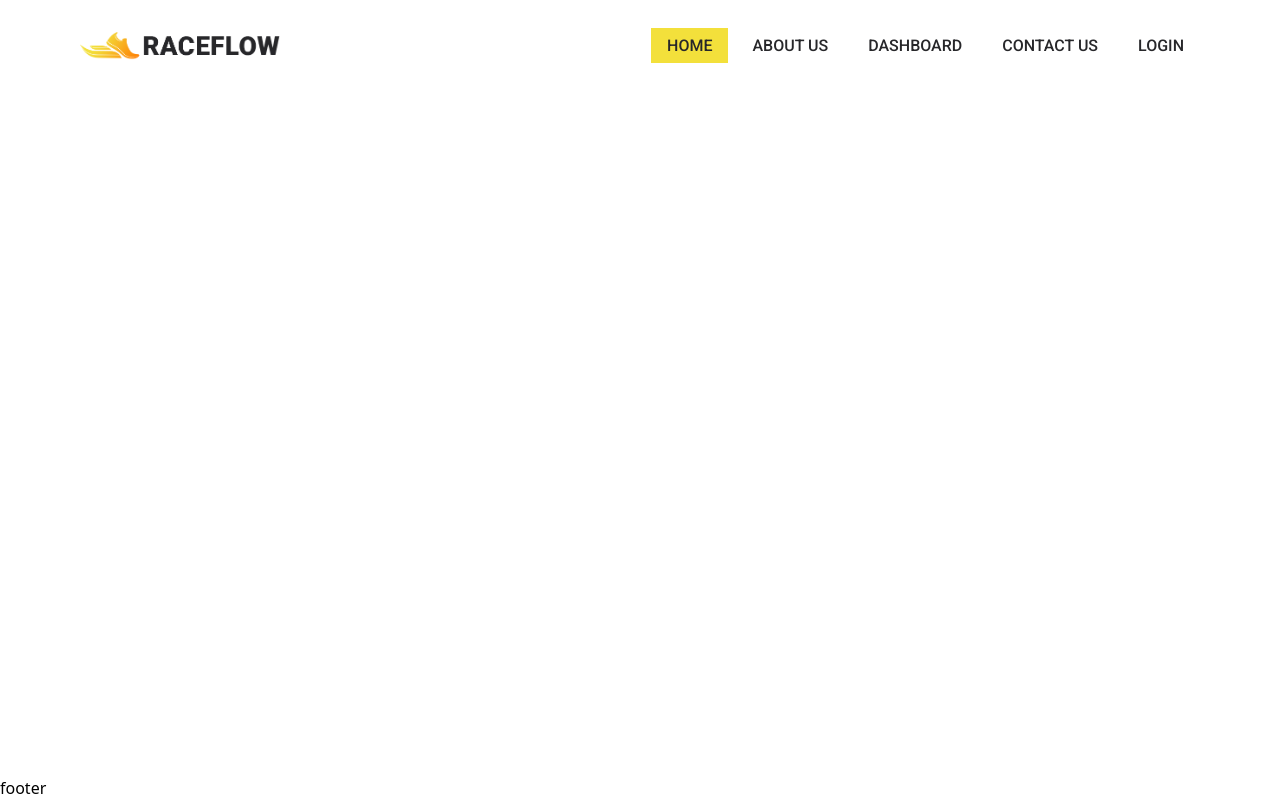
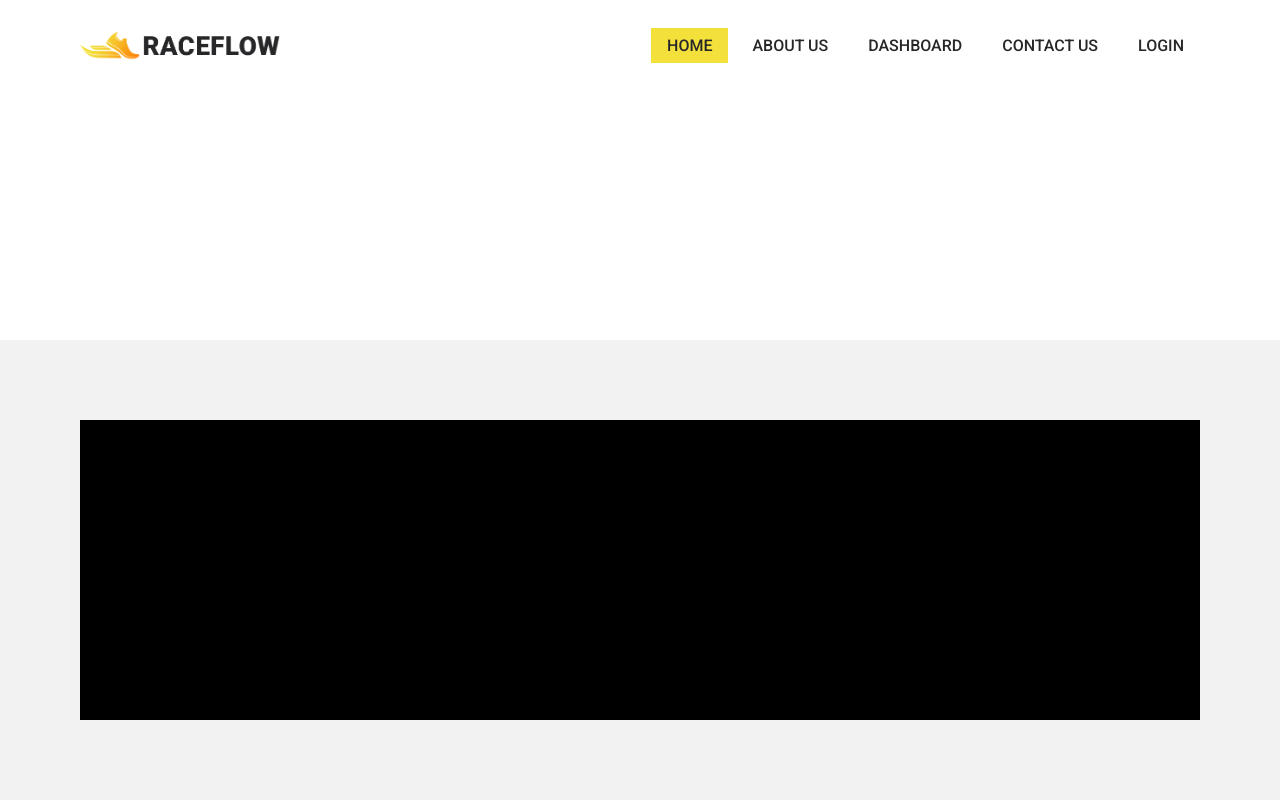
Before and after one commit to devrakibulrahman/raceflow-client-side, a React (Vite) app: page / in a window 1280 px wide. Built offline with nearby package versions, Linux system fonts and the light colour scheme.

Commit message:
footer layout done and modify header navbar and main layout component done on 01/03/2025 at 10:29 am

```diff
--- a/src/components/Footer.jsx
+++ b/src/components/Footer.jsx
@@ -2,7 +2,23 @@
 const Footer = () => {
     return (
         <>
-            <h1>footer</h1>
+            <footer className="w-full min-h-[200px] py-10 bg-black/5 md:py-[80px]">
+                <div className="w-full">
+                    <div className="container mx-auto px-4">
+                        <div className="w-full grid grid-cols-1 md:grid-cols-2 xl:grid-cols-3">
+                            <div className="w-full min-h-[300px] bg-black col-span-2 xl:col-span-1">
+
+                            </div>
+                            <div className="w-full min-h-[300px] bg-black">
+
+                            </div>
+                            <div className="w-full min-h-[300px] bg-black">
+
+                            </div>
+                        </div>
+                    </div>
+                </div>
+            </footer>
         </>
     );
 };
--- a/src/components/Navbar.jsx
+++ b/src/components/Navbar.jsx
@@ -6,7 +6,6 @@ import { MdDarkMode } from "react-icons/md";
 import { FiLogIn } from "react-icons/fi";
 import { Link, NavLink } from "react-router-dom";
 import { useState } from "react";
-import '../styles/custom.css';
 import light from '../assets/raceflow-light.png';
 
 const Navbar = () => {
@@ -21,9 +20,9 @@ const Navbar = () => {
 
     return (
         <>
-            <header className='w-full py-8'>
-                <div className='w-full relative'>
+            <header className='w-full bg-white relative'>
                 {/* desktop navbar design */}
+                <div className='w-full min-h-[92px] py-8'>
                     <div className='container mx-auto px-4'>
                         <div className='w-full flex items-center justify-between'>
                             <div className='w-auto'>
@@ -44,6 +43,7 @@ const Navbar = () => {
                                 <button onClick={handleActiveNav} className="w-auto">
                                     <IoMdMenu className="text-3xl text-head-charleston-green"></IoMdMenu>
                                 </button>
+                            </div>
                         </div>
                     </div>
                 </div>
@@ -88,7 +88,6 @@ const Navbar = () => {
                         </div>
                     </div>
                 </div>
-                </div>
             </header>
         </>
     );
--- a/src/layouts/MainLayout.jsx
+++ b/src/layouts/MainLayout.jsx
@@ -1,11 +1,12 @@
 import { Outlet } from "react-router-dom";
+import '../styles/custom.css';
 import Header from "../components/Header";
 import Footer from "../components/Footer";
 
 const MainLayout = () => {
     return (
         <>
-            <div className="w-full h-screen flex flex-col items-center justify-center">
+            <div className="w-full h-screen flex flex-col items-center">
                 <div className="w-full">
                     <Header></Header>
                 </div>
```
Lines whose indentation alone changed are shown as unchanged.
